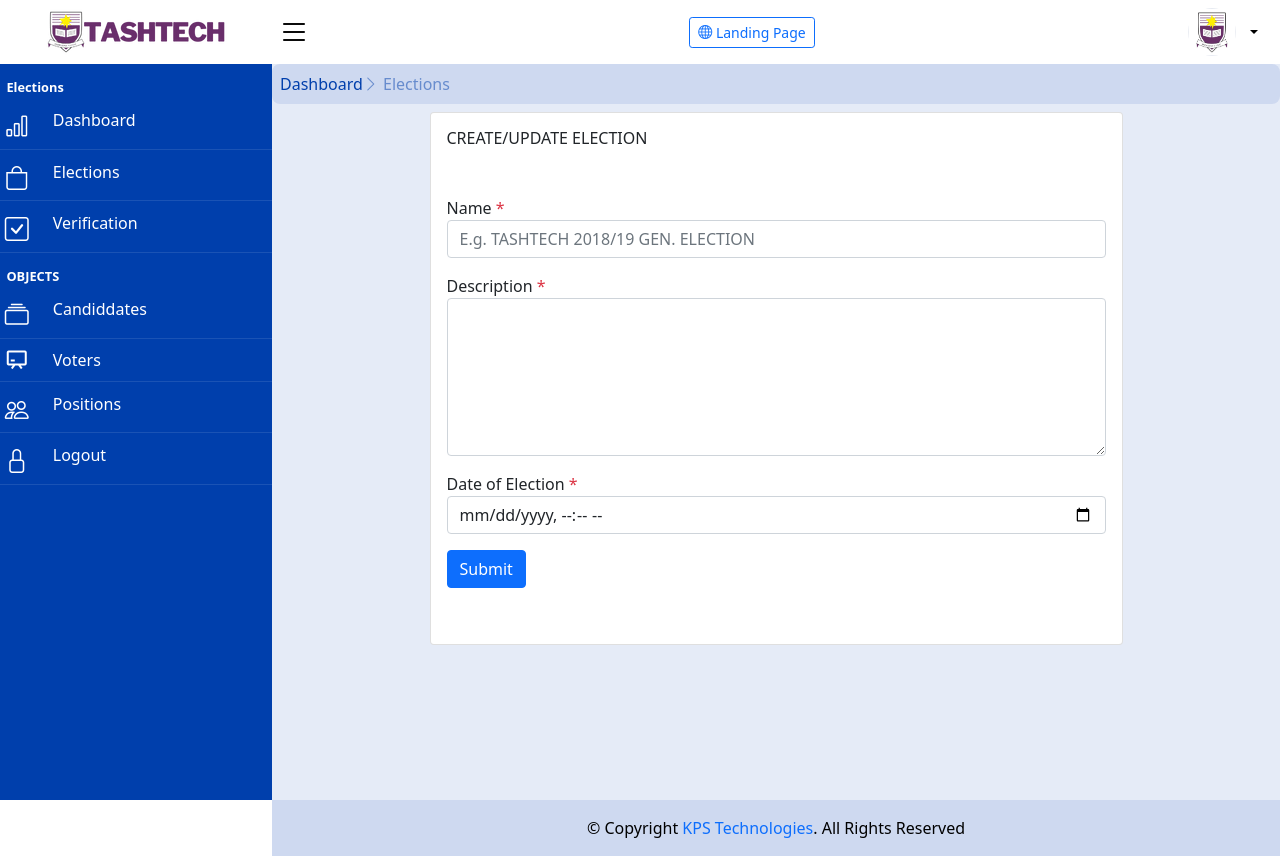
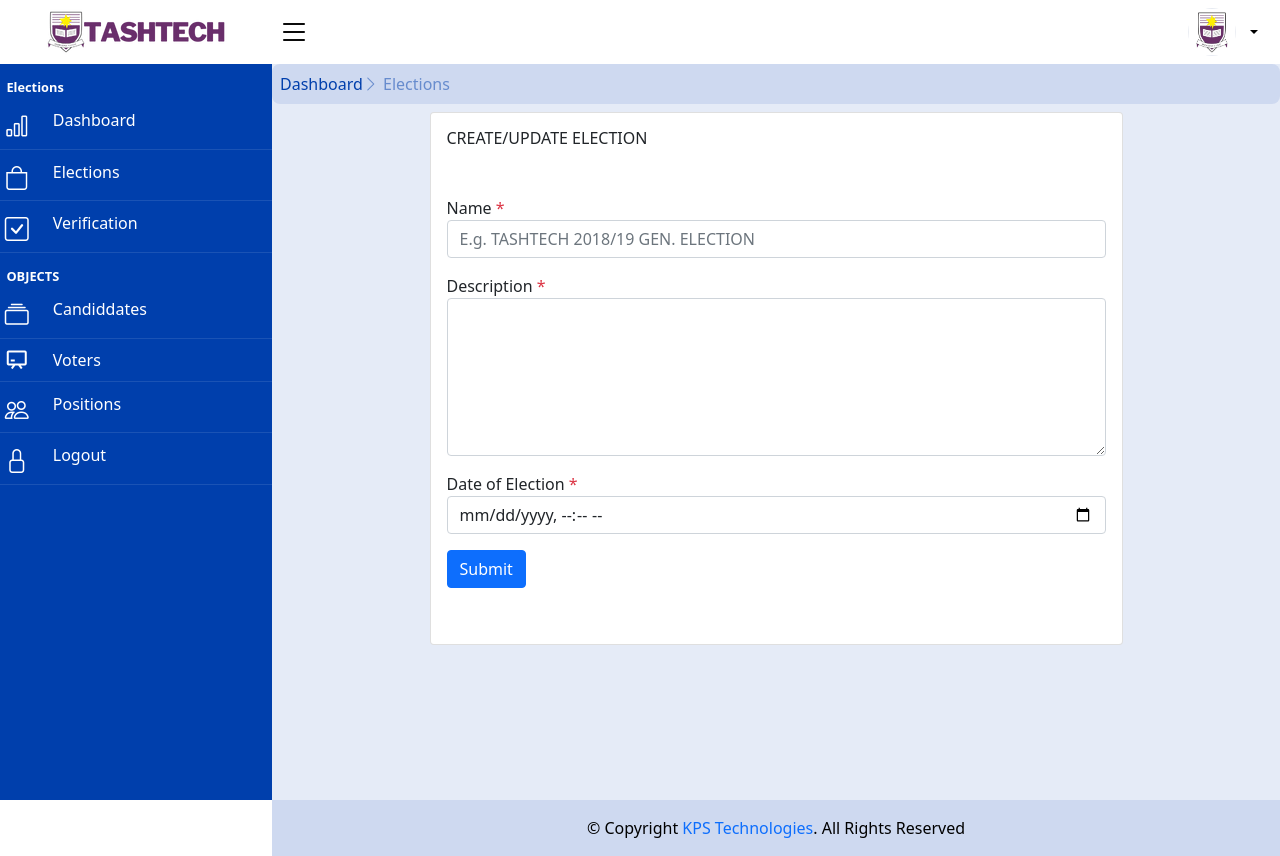
Before and after one commit to DevPrinceK/tashtech-evoting, a Django app: page /backend/create-update_election/ in a window 1280 px wide. Run offline with Django 4.2, Linux system fonts and the light colour scheme; the visitor is signed in with stand-in values (Sample User, id 1); data that the repository does not hold is empty; some libraries are stand-ins or nearby versions.

Commit message:
Update base.html

```diff
--- a/core/backend/templates/backend/base.html
+++ b/core/backend/templates/backend/base.html
@@ -135,12 +135,6 @@
                             style="font-size: 2rem;"></i></button>
                 </div>
             </div>
-            <div class="nav">
-                <div class="nav-item">
-                    <a href="{% url 'accounts:landing_page' %}" target="_blank"><button
-                            class="btn btn-sm btn-outline-primary"><i class="bi bi-globe"></i> Landing Page</button></a>
-                </div>
-            </div>
             <div class="nav-right">
                 <div class="nav-item">
                     <div class="dropdown">
```
